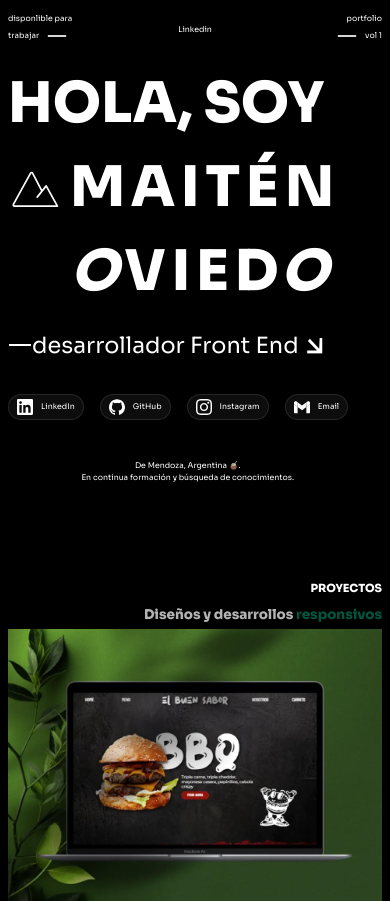
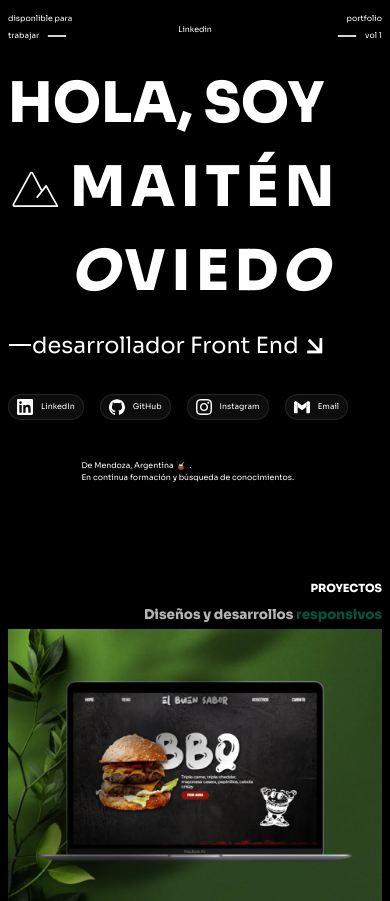
Before and after one commit to Maiten-Oviedo/portfolio, a React (Vite) app: page / in a window 390 px wide. Shown: the top 901 px of the page. Built offline with nearby package versions, Linux system fonts and the light colour scheme.

Commit message:
Correccion de textos

```diff
--- a/package.json
+++ b/package.json
@@ -12,7 +12,8 @@
   "dependencies": {
     "prop-types": "^15.8.1",
     "react": "^18.3.1",
-    "react-dom": "^18.3.1"
+    "react-dom": "^18.3.1",
+    "react-router-dom": "^7.1.1"
   },
   "devDependencies": {
     "@eslint/js": "^9.17.0",
--- a/src/componets/common/ProcessItem.jsx
+++ b/src/componets/common/ProcessItem.jsx
@@ -12,7 +12,7 @@ const ProcessItem = process => {
       <div className="flex gap-2 self-end items-center">
         <h4 className="flex items-center gap-2">
           <span className="text-white/80 text-[1em] md:text-[.7em]">
-            {id === 4 ? <InfinityIcon className="size-[1.7em]" /> : `0${id}`}
+            {id === 4 ? <InfinityIcon className="size-[1.6em]" /> : `0${id}`}
           </span>
           <span className="text-[1.2em] md:text-[1em] md:font-bold">
             {title}
--- a/src/componets/sections/About.jsx
+++ b/src/componets/sections/About.jsx
@@ -3,7 +3,7 @@ import SliderHero from './SliderHero'
 
 const About = () => {
   return (
-    <section className="flex flex-col gap-4 md:gap-8">
+    <section id="about" className="flex flex-col gap-4 md:gap-8">
       <h2 className="flex flex-col justify-center items-end md:items-start gap-2 font-extrabold">
         <span className="text-[1em] md:text-[.7em]">SOBRE MÍ</span>
         <span className="flex gap-2 text-white/70 text-[1.2em] text-nowrap">
@@ -13,20 +13,25 @@ const About = () => {
       </h2>
       <div className="flex flex-col justify-between items-center gap-4 md:flex-row-reverse md:gap-8">
         <article className="flex flex-col gap-4 justify-between items-center md:max-w-[55%]">
-          <div className="flex flex-col gap-4 text-[1em] font-normal text-pretty md:text-justify">
+          <div className="flex flex-col gap-4 font-normal md:font-light text-pretty md:text-justify">
             <p>
               Mis primeras experiencias en programación fueron con Arduino,
               participando en ferias de ciencias e incluso programando algunos
               robots. Además, enseñé en algunas escuelas los conceptos básicos
               del desarrollo con{' '}
-              <span className="font-bold text-[#886ce4]">Arduino</span> 👾.
+              <span className="font-bold md:font-semibold text-[#886ce4]">
+                Arduino
+              </span>{' '}
+              👾.
             </p>
 
             <p>
               Aparte del desarrollo, tengo diversos intereses como viajar, el
               trekking y tomar mucho mate 🧉. Me encantan los ríos y el{' '}
-              <span className="text-emerald-700 font-extrabold">verde</span>. Mi
-              sueño es poder viajar mientras trabajo en lo que me gusta.
+              <span className="text-emerald-700 font-bold md:font-semibold">
+                verde
+              </span>
+              . Mi sueño es poder viajar mientras trabajo en lo que me gusta.
             </p>
 
             <p>
--- a/src/componets/sections/Contact.jsx
+++ b/src/componets/sections/Contact.jsx
@@ -1,6 +1,9 @@
 const Contact = () => {
   return (
-    <section className="relative bg-[url('/assets/images/contact.webp')] bg-center bg-cover bg-zinc-950 h-[80vh] lg:h-[95vh] flex flex-col justify-center items-center  gap-2 mb-1">
+    <section
+      id="contact"
+      className="relative bg-[url('/assets/images/contact.webp')] bg-center bg-cover bg-zinc-950 h-[80vh] lg:h-[95vh] flex flex-col justify-center items-center  gap-2 mb-1"
+    >
       <h2 className="text-[5em] z-10 text-center font-extrabold">
         ALGUNA IDEA?
       </h2>
--- a/src/componets/sections/Hero.jsx
+++ b/src/componets/sections/Hero.jsx
@@ -4,6 +4,7 @@ import InstagramIcon from '../../icons/InstagramIcon'
 import LineIcon from '../../icons/LineIcon'
 import LinkedinIcon from '../../icons/LinkedinIcon'
 import MailIcon from '../../icons/MailIcon'
+import MateIcon from '../../icons/MateIcon'
 import Mountain from '../../icons/Mountain'
 import NetworkPill from '../common/NetworkPill'
 
@@ -118,7 +119,13 @@ const Hero = () => {
 
         <div className="md:absolute pr-[1.3em] md:pb-[1.3em] right-0 bottom-0 self-center text-center md:text-start mt-10">
           <p className="text-[.7em] ">
-            De Mendoza, Argentina 🧉. <br />
+            <span className="flex items-center gap-1">
+              De Mendoza, Argentina{' '}
+              <i title="Mate">
+                <MateIcon className="size-[1em]" />
+              </i>
+              .
+            </span>
             En continua formación y búsqueda de conocimientos.
           </p>
         </div>
--- a/src/componets/sections/Process.jsx
+++ b/src/componets/sections/Process.jsx
@@ -4,25 +4,25 @@ const PROCESS = [
   {
     id: 1,
     title: 'diseño de inteface de usuario (UX)',
-    description: `Como primer paso, comienzo planteando el estilo de tu necesidad como tal, para que el usuario a la hora de utilizar tu página, se encuentre con la misma sensación que al visitar tu empresa.`,
+    description: `Como primer paso, comienzo planteando el estilo que vaya acorde a tu necesidad, para que el usuario a la hora de navegar en tu página, se encuentre con la misma sensación que al visitar tu empresa.`,
     description2:
-      'Para esto utilizo Figma, combinando elementos como la tipografía, color, composición, multimedia y animaciones para conseuir un impacto agradable a su cliente.',
+      'Para esto utilizo Figma, combinando elementos como la tipografía, color, composición, multimedia y animaciones para conseguir un impacto agradable a su cliente.',
   },
   {
     id: 2,
     title: 'experiencia de usuario(UI)',
     description:
-      'Creo un diseño y un uso intuitivo y centrado, para que tu cliente no solo no se pierda en la web, si no que tampoco se olvide lo que le ofréces.',
+      'Creo un diseño y un uso intuitivo y centrado, para que tu cliente no solo no se pierda en la web, si no que tampoco se olvide lo que ofréces.',
   },
   {
     id: 3,
     title: 'desarrollo de la aplicación',
     description:
-      'Al realizar la aplicación web utilizo las tecnologías más modernas y las mejores prácticas. Para esto, cuento con mas de 4 años de experiencia con HTML5 (maquetación), CSS3 (diseño) y Javascript (lógica). Y mas de un año con el framework mas utilizado como lo es React JS.',
+      'Al realizar la aplicación web utilizo las tecnologías más modernas y las mejores prácticas. Para esto, cuento con mas de 4 años de experiencia con HTML5 (maquetación), CSS3 (diseño) y Javascript (lógica). Y mas de 1 año con el framework mas utilizado como lo es React JS.',
   },
   {
     id: 4,
-    title: 'Retroalimentación',
+    title: 'retroalimentación',
     description:
       'Durante todo el desarrollo me comunico con vos para que desde el principio hasta el final, tu web termine cumpliendo tus expectativas o quizá incluso, las supere ;)',
     description2:
@@ -32,7 +32,7 @@ const PROCESS = [
 
 const Process = () => {
   return (
-    <section>
+    <section id="process" className="scroll-m-3">
       <h2 className=" flex flex-col justify-center  gap-2 font-extrabold  mb-1">
         <span className="text-[1em] md:text-[.7em]">PROCESO</span>
         <span className="text-white/70 text-[1.2em]">
--- /dev/null
+++ b/src/icons/MateIcon.jsx
@@ -0,0 +1,72 @@
+import PropTypes from 'prop-types'
+
+const MateIcon = ({ className }) => {
+  return (
+    <svg
+      className={className}
+      viewBox="0 0 36 36"
+      xmlns="http://www.w3.org/2000/svg"
+      xmlnsXlink="http://www.w3.org/1999/xlink"
+      aria-hidden="true"
+      role="img"
+      preserveAspectRatio="xMidYMid meet"
+      fill="#000000"
+    >
+      <g id="SVGRepo_bgCarrier" strokeWidth="0"></g>
+      <g
+        id="SVGRepo_tracerCarrier"
+        strokeLinecap="round"
+        strokeLinejoin="round"
+      ></g>
+      <g id="SVGRepo_iconCarrier">
+        <path
+          fill="#8A4B38"
+          d="M26.875 14.6C25.1 12.778 21.55 12.778 18 12.778s-7.1 0-8.875 1.822c-2.663 2.733-5.325 9.72-3.55 15.186C7.35 35.252 15.132 35.814 18 35.814s10.65-.562 12.425-6.028c1.775-5.465-.887-12.453-3.55-15.186z"
+        ></path>
+        <path
+          fill="#A5503C"
+          d="M25.58 14.412c-1.516-1.556-4.548-1.556-7.58-1.556s-6.064 0-7.58 1.556c-2.274 2.334-4.548 8.302-3.032 12.969C8.904 32.049 15.55 32.529 18 32.529s9.096-.48 10.611-5.148c1.516-4.668-.757-10.635-3.031-12.969z"
+        ></path>
+        <path
+          fill="#CCD6DD"
+          d="M27.453 13.025c-.383-1.616-2.263-3.17-9.437-3.17h-.032c-7.175 0-9.055 1.554-9.437 3.17c-.733 3.093 2.263 4.278 9.437 4.278h.032c7.174-.001 10.17-1.185 9.437-4.278z"
+        ></path>
+        <path
+          fill="#66757F"
+          d="M25.622 12.355c.293.72-1.832 1.658-7.64 1.658s-7.938-.941-7.64-1.658c.323-.779 3.869-1.55 7.64-1.55c3.771 0 7.324.771 7.64 1.55z"
+        ></path>
+        <path
+          fill="#77B255"
+          d="M10.993 13.144c1.015.473 3.226.869 6.99.869c3.767 0 5.976-.395 6.99-.869c-.734-.635-2.76-1.27-6.99-1.27c-4.23.001-6.256.635-6.99 1.27z"
+        ></path>
+        <path
+          fill="#FFF"
+          d="M25 14.231c-.156-.424-.429-.393-.814-.276c-1.779.537-4.36.641-6.211.652c-1.851-.011-4.676-.162-6.211-.652c-.384-.122-.701-.172-.862.276c-.156.436.306.852.697.947c2.366.576 4.313.746 6.376.759c2.062-.013 3.765-.159 6.131-.735c.392-.096 1.075-.476.894-.971z"
+        ></path>
+        <path
+          fill="#CCD6DD"
+          d="M22.894 13.686l5.315-7.93l5.296-3.743s.141-.297-.78-1.01C31.804.29 31.388.587 31.388.587L26.84 4.204L20.348 13.9a34.367 34.367 0 0 0 2.546-.214z"
+        ></path>
+        <path
+          fill="#99AAB5"
+          d="M22.894 13.686l5.315-7.93l5.296-3.743l-.067-.089l-5.792 3.208l-5.8 8.674c.431-.034.635-.06 1.048-.12z"
+        ></path>
+        <circle fill="#99AAB5" cx="27.617" cy="4.945" r="1.668"></circle>
+        <path
+          fill="#CCD6DD"
+          d="M26.213 4.639a1.262 1.262 0 1 1 2.524 0a1.262 1.262 0 0 1-2.524 0z"
+        ></path>
+        <path
+          fill="#E1E8ED"
+          d="M11.459 10.865c1.604-.639 4.544-.802 5.569-.757c1.025.045.571.757-.015.757c-1.693 0-3.787.401-5.228.772c-.851.219-1.143-.447-.326-.772z"
+        ></path>
+      </g>
+    </svg>
+  )
+}
+
+MateIcon.propTypes = {
+  className: PropTypes.string.isRequired,
+}
+
+export default MateIcon
```
Also changed, not shown: 2 other files (tests, documents, lock files or other folders).
